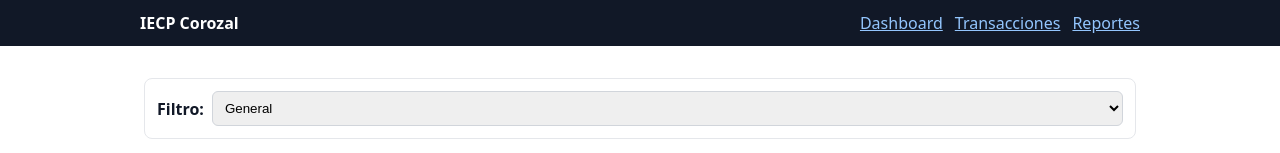
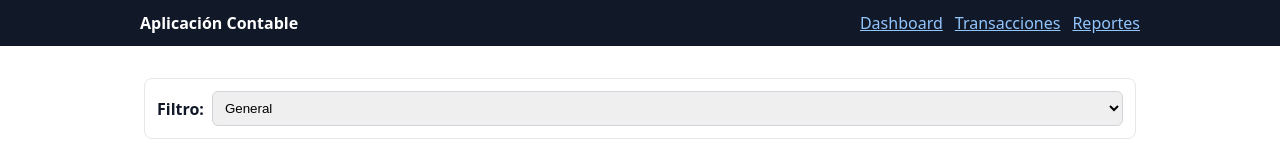
Before and after one commit to keii25/contable-app, a React (Vite) app: page / in a window 1280 px wide. Shown: the top 153 px of the page. Built offline with nearby package versions, Linux system fonts and the light colour scheme; no server answers.

Commit message:
Subiendo cambios a la App

```diff
--- a/index.html
+++ b/index.html
@@ -1,4 +1,4 @@
 <!doctype html>
 <html lang="es">
-<head><meta charset="UTF-8"/><meta name="viewport" content="width=device-width, initial-scale=1.0"/><title>IECP Contabilidad</title></head>
+<head><meta charset="UTF-8"/><meta name="viewport" content="width=device-width, initial-scale=1.0"/><title>App Contable</title></head>
 <body><div id="root"></div><script type="module" src="/src/main.tsx"></script></body></html>
--- a/src/components/Layout.tsx
+++ b/src/components/Layout.tsx
@@ -5,7 +5,7 @@
     <div>
       <header style={{background:'#111827', color:'#fff'}}>
         <div className='container' style={{display:'flex', justifyContent:'space-between', alignItems:'center', padding:12}}>
-          <strong>IECP Corozal</strong>
+          <strong>Aplicación Contable</strong>
           <nav style={{display:'flex', gap:12}}>
             <NavLink to='/' style={{color:'#93c5fd'}}>Dashboard</NavLink>
             <NavLink to='/transacciones' style={{color:'#93c5fd'}}>Transacciones</NavLink>
```
